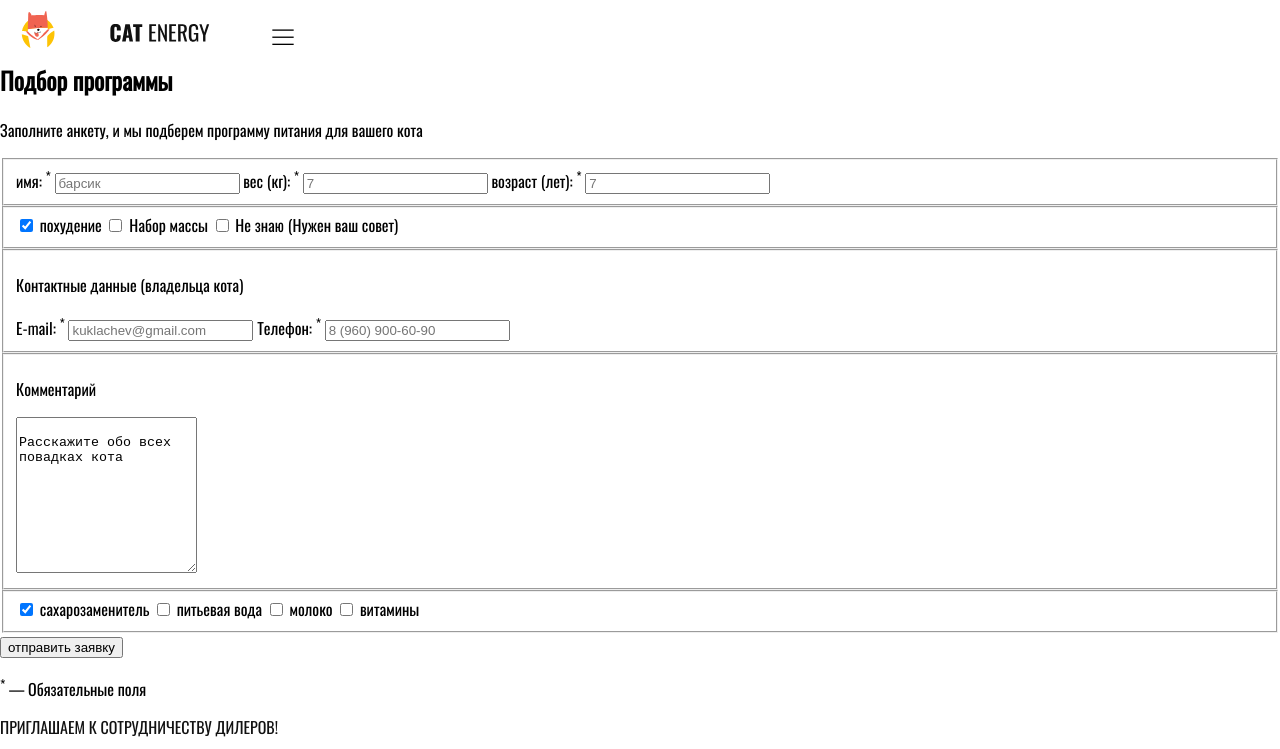
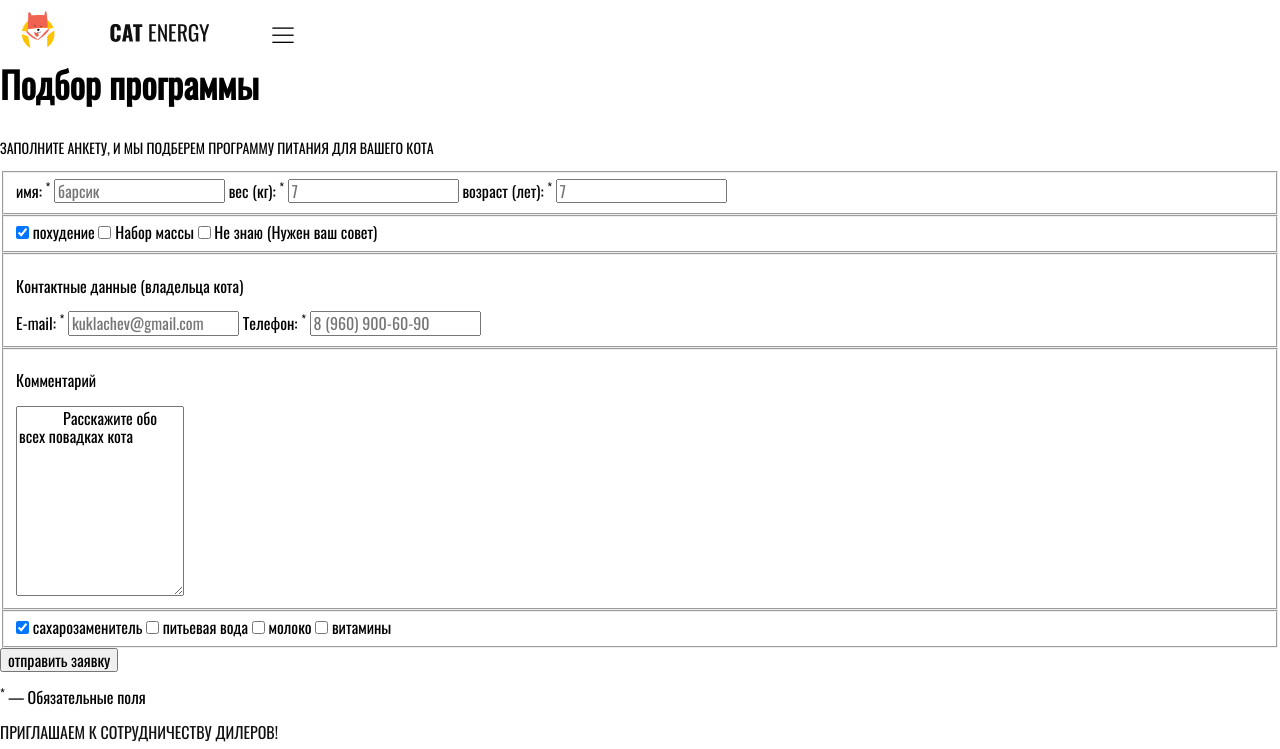
Before and after one commit to Katerina83/1436969-cat-energy-20, a website: page source/form.html in a window 1280 px wide. Shown: the top 749 px of the page. Drawn offline with nearby package versions, Linux system fonts and the light colour scheme; files that its build step writes are made by us from their sources; files whose address does not match are found by name.

Commit message:
подключила нормолайз

```diff
--- a/source/form.html
+++ b/source/form.html
@@ -3,6 +3,7 @@
   <head>
     <meta charset="utf-8">
     <title>HTML Academy: Техномарт</title>
+    <link href="css/normalize.css" rel="stylesheet">
     <link href="css/style.css" rel="stylesheet">
   </head>
   <body class="page__body">
@@ -37,60 +38,60 @@
       </nav>
     </header>
     <main class="page-main">
-      <h2 class="page-main__form-title">
+      <h2 class="form__title">
         Подбор программы
       </h2>
-      <p class="page-main__form-subtitle">
+      <p class="form__subtitle">
         Заполните анкету, и мы подберем программу питания для вашего кота
       </p>
-      <form class="page-main__form-profile" action="https://echo.htmlacademy.ru" method="post">
-        <fieldset class="page-main__general-information form">
-          <label class="page-main__form-lable">
+      <form class="form__form-profile" action="https://echo.htmlacademy.ru" method="post">
+        <fieldset class="form__general-information form">
+          <label class="form__form-lable">
             имя:
             <sup>*</sup>
             <input type="text" name="login" placeholder="барсик">
           </label>
-          <label class="page-main__form-lable">
+          <label class="form__form-lable">
             вес (кг):
             <sup>*</sup>
             <input type="text" name="login" placeholder="7">
           </label>
-          <label class="page-main__form-lable">
+          <label class="form__form-lable">
             возраст (лет):
             <sup>*</sup>
             <input type="text" name="login" placeholder="7">
           </label>
         </fieldset>
-        <fieldset class="page-main__first-filter form">
+        <fieldset class="form__first-filter form">
           <input type="checkbox" name="subscribe" id="slimming" checked>
-          <label class="page-main__form-lable" for="slimming">
+          <label class="form__form-lable" for="slimming">
             похудение
           </label>
           <input type="checkbox" name="subscribe" id="weight-gain">
-          <label class="page-main__form-lable" for="weight-gain">
+          <label class="form__form-lable" for="weight-gain">
             Набор массы
           </label>
           <input type="checkbox" name="subscribe" id="help">
-          <label class="page-main__form-lable" for="help">
+          <label class="form__form-lable" for="help">
             Не знаю (Нужен ваш совет)
           </label>
         </fieldset>
-        <fieldset class="page__main-contacts form">
+        <fieldset class="form__contacts form">
           <p>
             Контактные данные (владельца кота)
           </p>
-          <label class="page-main__form-lable">
+          <label class="form__form-lable">
             E-mail:
             <sup>*</sup>
             <input type="email" name="email" required placeholder="kuklachev@gmail.com">
           </label>
-          <label class="page-main__form-lable">
+          <label class="form__form-lable">
             Телефон:
             <sup>*</sup>
             <input type="tel" name="tel" pattern="\8\-[0-9]{3}\-[0-9]{3}\-[0-9]{2}\-[0-9]{2}" required placeholder="8 (960) 900-60-90">
           </label>
         </fieldset>
-        <fieldset class="page__main-comment form">
+        <fieldset class="form__comment form">
           <p>
             Комментарий
           </p>
@@ -98,27 +99,27 @@
             Расскажите обо всех повадках кота
           </textarea>
         </fieldset>
-        <fieldset class="page-main__second-filter form">
+        <fieldset class="form__second-filter form">
           <input type="checkbox" name="subscribe" id="sweetener" checked>
-          <label class="page-main__form-lable" for="sweetener">
+          <label class="form__form-lable" for="sweetener">
             сахарозаменитель
           </label>
           <input type="checkbox" name="subscribe" id="water">
-          <label class="page-main__form-lable" for="water">
+          <label class="form__form-lable" for="water">
             питьевая вода
           </label>
           <input type="checkbox" name="subscribe" id="milk">
-          <label class="page-main__form-lable" for="milk">
+          <label class="form__form-lable" for="milk">
             молоко
           </label>
           <input type="checkbox" name="subscribe" id="vitamins">
-          <label class="page-main__form-lable" for="vitamins">
+          <label class="form__form-lable" for="vitamins">
             витамины
           </label>
         </fieldset>
-        <button class="page-main__button-form" type="submit">отправить заявку</button>
+        <button class="form__button-form" type="submit">отправить заявку</button>
       </form>
-      <p class="page-main__required-fields">
+      <p class="form__required-fields">
         <sup>*</sup>
         — Обязательные поля
       </p>
--- /dev/null
+++ b/source/sass/blocks/form.scss
@@ -0,0 +1,16 @@
+.form__title {
+  margin-top: 27px;
+  font-family: $font-oswald;
+  font-size: 36px;
+  line-height: 36px;
+  color: $basic-black;
+}
+
+.form__subtitle {
+  margin-top: 37px;
+  font-family: $font-oswald;
+  font-size: $font-basic-size;
+  line-height: $font-basic-line;
+  color: $basic-black;
+  text-transform: uppercase;
+}
--- a/source/sass/style.scss
+++ b/source/sass/style.scss
@@ -20,3 +20,4 @@
 @import "blocks/section-gds.scss";
 @import "blocks/section-add-gds.scss";
 @import "blocks/wrapper-present.scss";
+@import "blocks/form.scss";
--- a/source/sass/variables.scss
+++ b/source/sass/variables.scss
@@ -1,5 +1,5 @@
 //font
-$font-oswald: "Oswald", Arial, sans-serif;
+$font-oswald: "Oswald", arial, sans-serif;
 $font-arial: arial, sans-serif;
 $font-basic-size: 14px;
 $font-basic-line: 18px;
```
Also changed, not shown: source/catalog.html (+1 -0 lines), source/index.html (+1 -0 lines).
